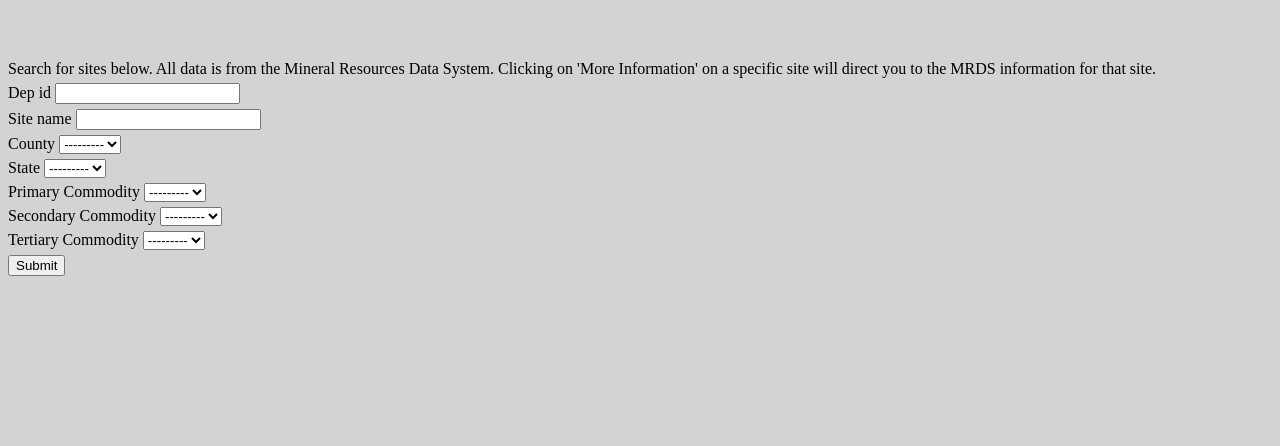
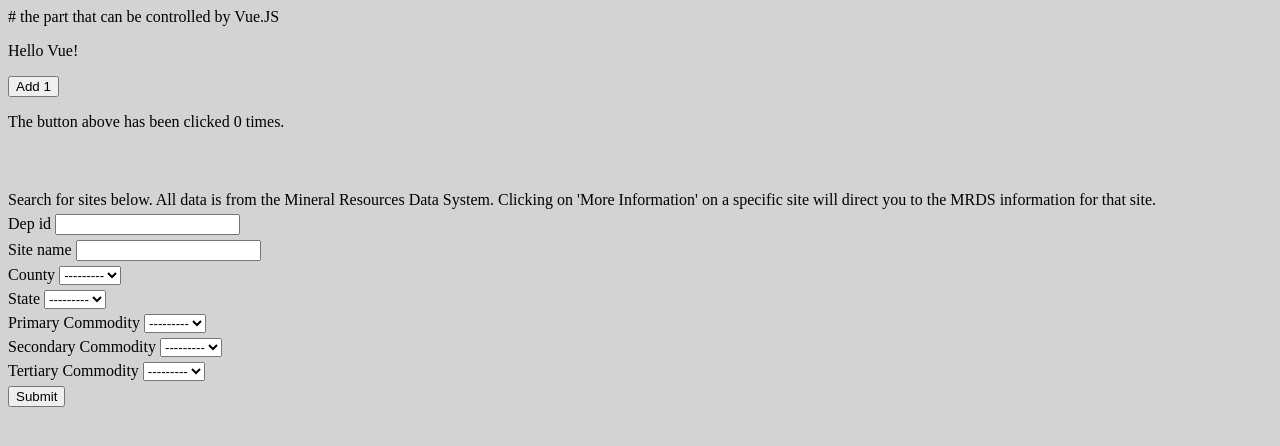
Before and after one commit to AaronScruggs/rockhounder, a Django app: page /site-search/ in a window 1280 px wide. Shown: the top 446 px of the page. Run offline with Django 3.2, Linux system fonts and the light colour scheme; data that the repository does not hold is empty; some libraries are stand-ins or nearby versions.

Commit message:
Experimenting with Vue

```diff
--- a/mrds/templates/mrds/site_search.html
+++ b/mrds/templates/mrds/site_search.html
@@ -9,7 +9,14 @@
 </head>
 <body>
 
-<div>
+<div id="app">
+    <div>
+        # the part that can be controlled by Vue.JS
+        <p v-on:click="greet">[[ message ]]</p>
+        <button v-on:click="greet">Add 1</button>
+        <p>The button above has been clicked [[ counter ]] times.</p>
+    </div>
+
     <div id="searchIntro">
         Search for sites below. All data is from the Mineral Resources Data System. Clicking on 'More Information' on a
         specific site will direct you to the MRDS information for that site.
@@ -17,7 +24,7 @@
 
 
     <div>
-        <form method="post" action="{% url 'site_search' %}" class="form" enctype="multipart/form-data">
+        <form method="post" action="{% url 'site_search' %}" class="form" enctype="multipart/form-data" v-on:submit.prevent="submitSiteSearch">
             {% for field in form %}
                 <div class="form-field">
                     {{ field.label }}
@@ -67,6 +74,33 @@
 
 </div>
 
+<script src="https://cdnjs.cloudflare.com/ajax/libs/vue/2.6.11/vue.min.js"></script>
+<script src="https://cdnjs.cloudflare.com/ajax/libs/axios/0.19.2/axios.min.js"></script>
+<script src="https://code.jquery.com/jquery-3.5.1.min.js"></script>
+
+<script>
+  var app = new Vue({
+    el: '#app',
+    delimiters: ['[[', ']]'],
+    data: {
+      message: 'Hello Vue!',
+      counter: 0,
+      name: 'VueApp'
+    },
+    methods: {
+      greet: function (event) {
+        // `this` inside methods points to the Vue instance
+        alert('Hello ' + this.name + '!');
+      },
+      submitSiteSearch: function (event) {
+        debugger;
+        console.log('searching...', event);
+      }
+    }
+
+  })
+</script>
+
 </body>
 
 </html>
--- a/mrds/views.py
+++ b/mrds/views.py
@@ -1,3 +1,4 @@
+from django.http import JsonResponse
 from django.shortcuts import render
 from django.urls import reverse_lazy
 from django.views.generic import FormView
```
